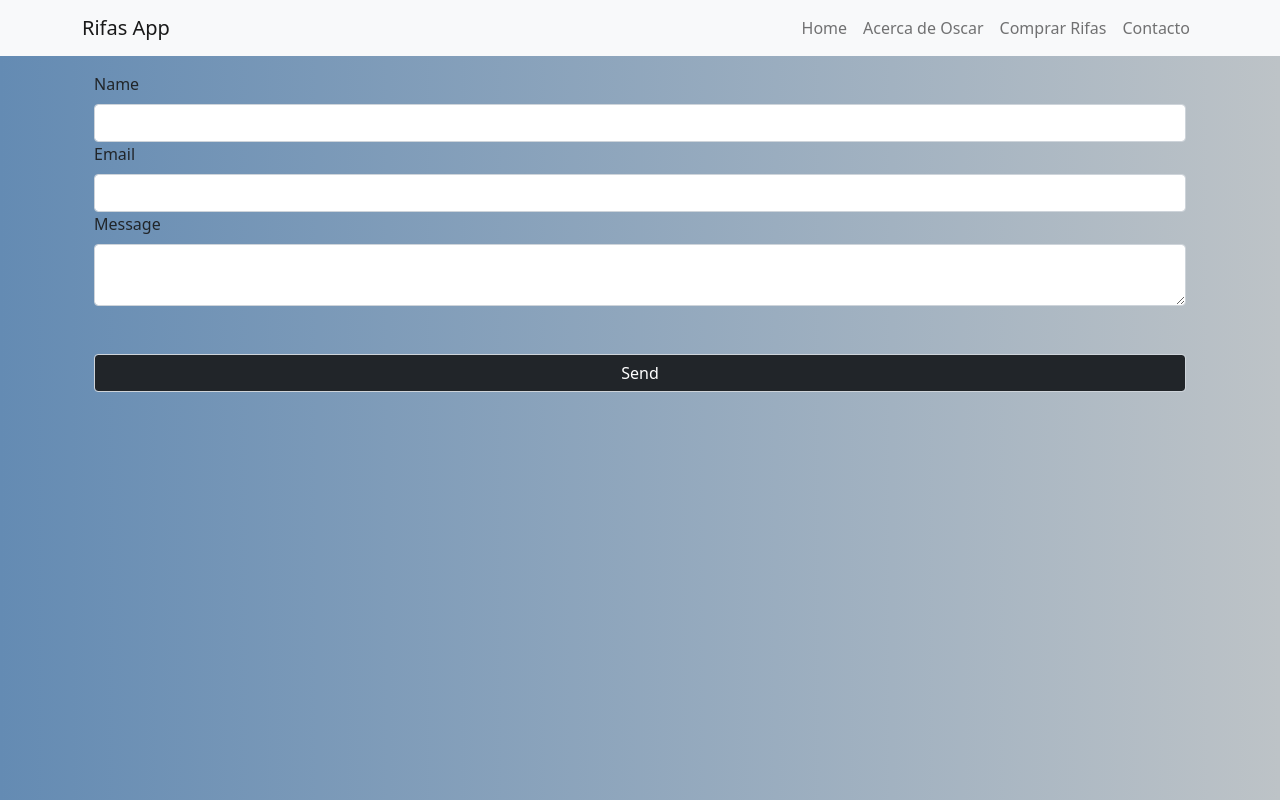
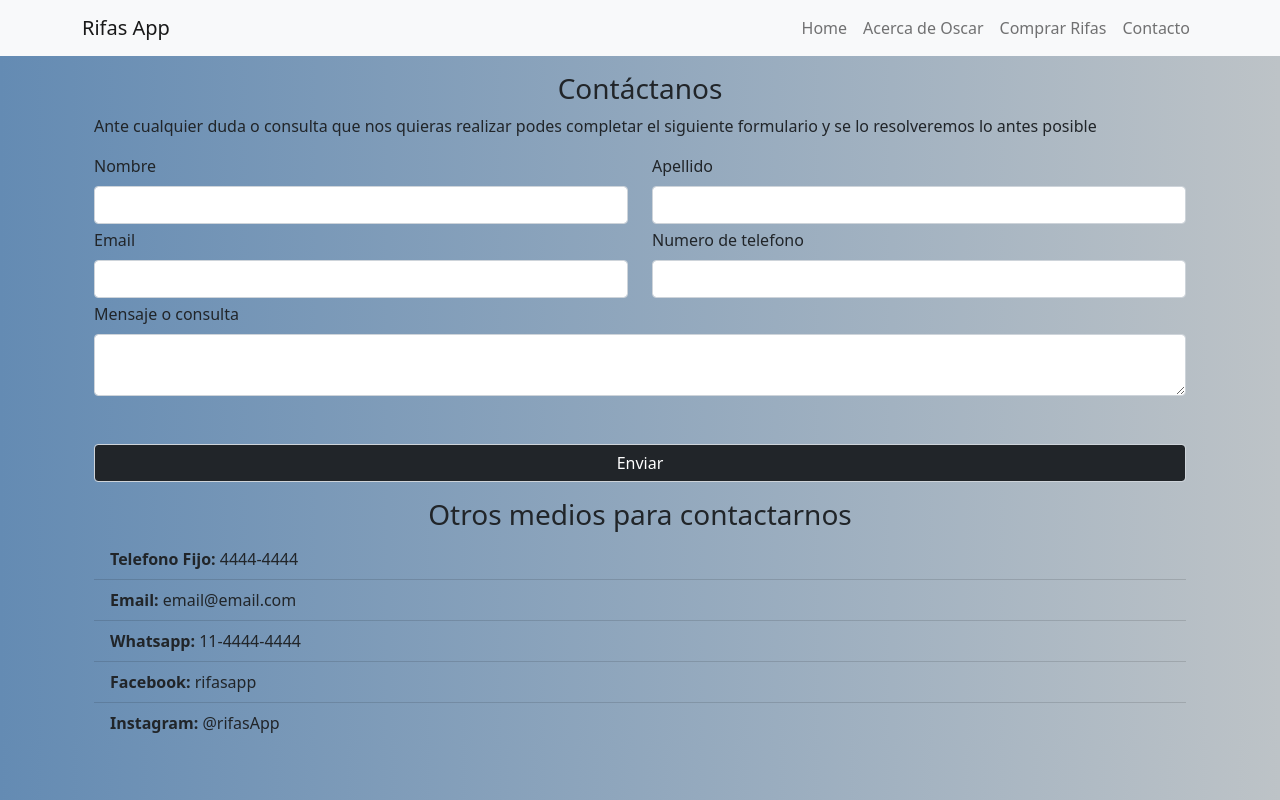
Before and after one commit to MatiasSanchez-l/rifasApp, a React (Create React App) app in the folder frontend/: page /contacto in a window 1280 px wide. Built offline with nearby package versions, Linux system fonts and the light colour scheme; the HTML template or start-up script is replaced by a standard one.

Commit message:
intente implementar al formulario una validacion basica y no me salio la reconcha de la lora

```diff
--- a/frontend/src/components/CompraRifa.js
+++ b/frontend/src/components/CompraRifa.js
@@ -1,4 +1,7 @@
-import React, { Component } from 'react'
+import React, { Component } from 'react';
+import swal from 'sweetalert';
+//import emailjs from 'emailjs-com';
+
 
 export default class CompraRifa extends Component {
     state = {
@@ -69,6 +72,11 @@ export default class CompraRifa extends Component {
             valorTotal: this.state.valorTotal
         };
         this.setState({ compras: newCompra });
+        swal({
+            title: "Gracias por tu colaboracion",
+            text: "Tu cantidad de rifas son " + this.state.cantidadRifas,
+            icon: "success"
+        })
     }
 
     render() {
--- a/frontend/src/components/Contacto.js
+++ b/frontend/src/components/Contacto.js
@@ -1,13 +1,10 @@
-import React from 'react';
+import React, { Component } from 'react'
 import emailjs from 'emailjs-com';
-import swal from 'sweetalert';
+import swal from 'sweetalert'
 
-
-export default function Contacto() {
-
-    function sendEmail(e) {
+export default class Contacto extends Component {
+    sendEmail = (e) => {
         e.preventDefault();
-
         emailjs.sendForm('service_myznhyg', 'template_0ox8qt3', e.target, 'user_BZzmPmLVZ1sJ2alDio8vi')
             .then((result) => {
                 console.log(result.text);
@@ -18,26 +15,73 @@ export default function Contacto() {
 
                 })
             }, (error) => {
-                console.log(error.text);
+                swal({
+                    title: error,
+                    text: "Ocurrio un error en el envio del email, por favor intente de nuevo.",
+                    icon: "error"
+
+                })
             });
         e.target.reset();
     }
 
+    onChange = e => {
+        this.setState({
+            [e.target.name]: e.target.value
+        })
+
+    };
+
+
+    render() {
         return (
+            <div>
                 <div className="container">
-            <form className="contact-form mt-3" onSubmit={sendEmail}>
-                <input type="hidden" name="contact_number" />
-                <label className="form-label">Name</label>
+                    <h3 className="text-center mt-3">Cont&aacute;ctanos</h3>
+                    <p>Ante cualquier duda o consulta que nos quieras realizar podes completar el siguiente formulario y se lo resolveremos lo antes posible</p>
+                    <form className="contact-form mt-3 " onSubmit={this.sendEmail}>
+                        <div className="row  mt-1">
+                            <div className="col-6">
+                                <label className="form-label">Nombre</label>
                                 <input className="form-control" type="text" name="user_name" />
+
+                            </div>
+                            <div className="col-6">
+                                <label className="form-label">Apellido</label>
+                                <input className="form-control" type="text" name="user_lastname" />
+
+                            </div>
+                        </div>
+                        <div className="row mt-1">
+                            <div className="col-6">
                                 <label className="form-label">Email</label>
                                 <input className="form-control" type="email" name="user_email" />
-                <label className="form-label">Message</label>
+                            </div>
+                            <div className="col-6">
+                                <label className="form-label">Numero de telefono</label>
+                                <input className="form-control" type="number" name="user_number" />
+                            </div>
+                        </div>
+                        <div className="mt-1">
+                            <label className="form-label">Mensaje o consulta</label>
                             <textarea className="form-control" name="message" />
-                <input className="form-control mt-5 bg-dark text-white" type="submit" value="Send" />
+                        </div>
+                        <input className="form-control mt-5 bg-dark text-white" type="submit" value="Enviar" />
                     </form>
                 </div>
-    );
+                <div className="container">
+                    <h3 className="text-center mt-3">Otros medios para contactarnos</h3>
+                    <ul class="list-group list-group-flush lista-contacto">
+                        <li class="list-group-item"> <i class="fas fa-phone-alt"></i> <span className="fw-bold ">Telefono Fijo:</span> 4444-4444</li>
+                        <li class="list-group-item"> <i class="fas fa-envelope"></i> <span className="fw-bold ">Email:</span> email@email.com</li>
+                        <li class="list-group-item"> <i class="fab fa-whatsapp"></i> <span className="fw-bold ">Whatsapp:</span> 11-4444-4444</li>
+                        <li class="list-group-item"> <i class="fab fa-facebook-f"></i> <span className="fw-bold ">Facebook:</span> rifasapp</li>
+                        <li class="list-group-item"> <i class="fab fa-instagram"></i> <span className="fw-bold ">Instagram:</span> @rifasApp</li>
+                    </ul>
+
+                </div>
+
+            </div>
+        )
     }
-/*
-
-*/
+}
--- a/frontend/src/index.css
+++ b/frontend/src/index.css
@@ -44,3 +44,7 @@ body {
 .formulario-datos input:focus {
     background: none;
 }
+
+.lista-contacto li {
+    background: transparent!important;
+}
```
Lines whose indentation alone changed are shown as unchanged.
